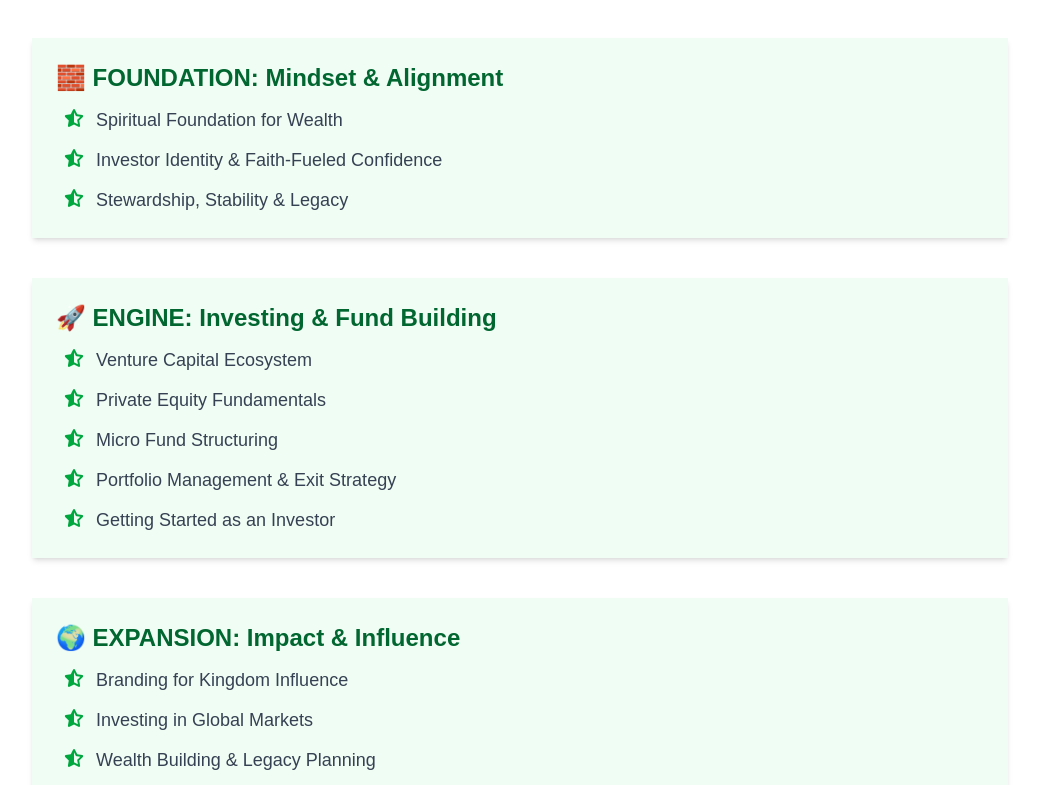
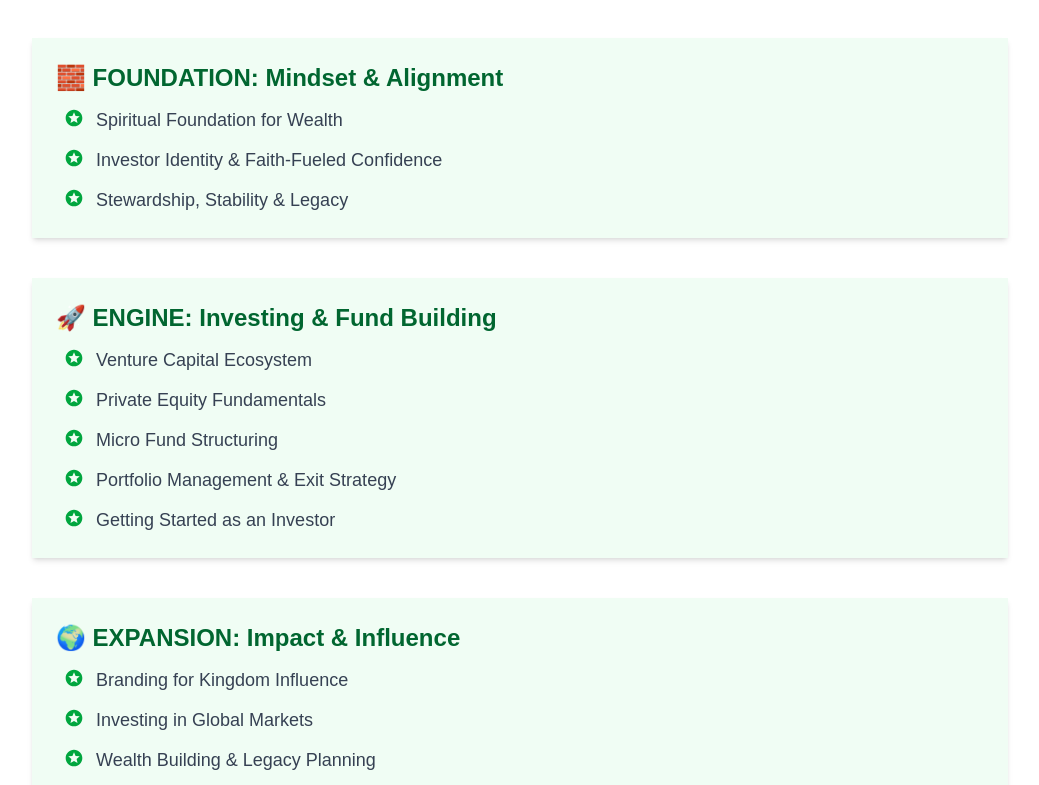
Before and after one commit to Lukwago-Joel-Jr/tce-digital-investments, a Next.js app: page /wealth-builder-program in a window 1280 px wide. Shown: the part 2955-3740 px from the top of the page, without its empty margins (120-1159 px from the left). Built offline with nearby package versions, Linux system fonts and the light colour scheme; a web font is replaced by a local one.

Commit message:
Update CourseModules.js

```diff
--- a/src/components/Academy/CourseModules.js
+++ b/src/components/Academy/CourseModules.js
@@ -5,6 +5,7 @@ import { motion } from "framer-motion";
 import { useInView } from "react-intersection-observer";
 import { FiPlay, FiBookOpen, FiTarget, FiStar } from "react-icons/fi";
 import { FaStarHalfStroke } from "react-icons/fa6";
+import { MdStars } from "react-icons/md";
 
 export const CourseModules = () => {
   const { ref, inView } = useInView({
@@ -96,7 +97,7 @@ export const CourseModules = () => {
             <ul className="text-gray-700 space-y-3 ml-2">
               {mod.lessons.map((lesson, i) => (
                 <li key={i} className="flex items-start gap-3 text-lg">
-                  <FaStarHalfStroke className="w-5 h-5 text-green-600 mt-0.5 flex-shrink-0" />
+                  <MdStars className="w-5 h-5 text-green-600 mt-0.5 flex-shrink-0" />
                   <span>{lesson}</span>
                 </li>
               ))}
```
